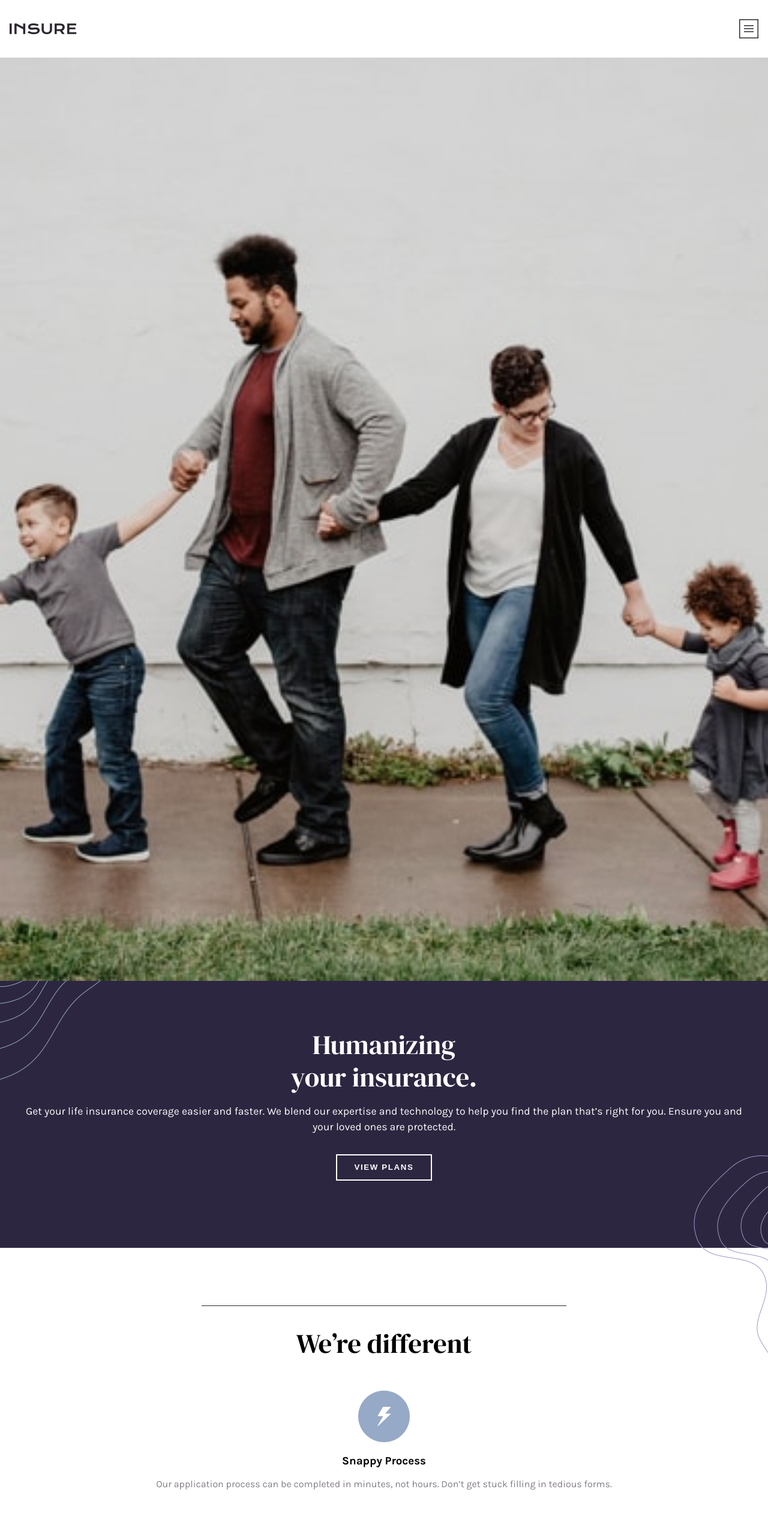
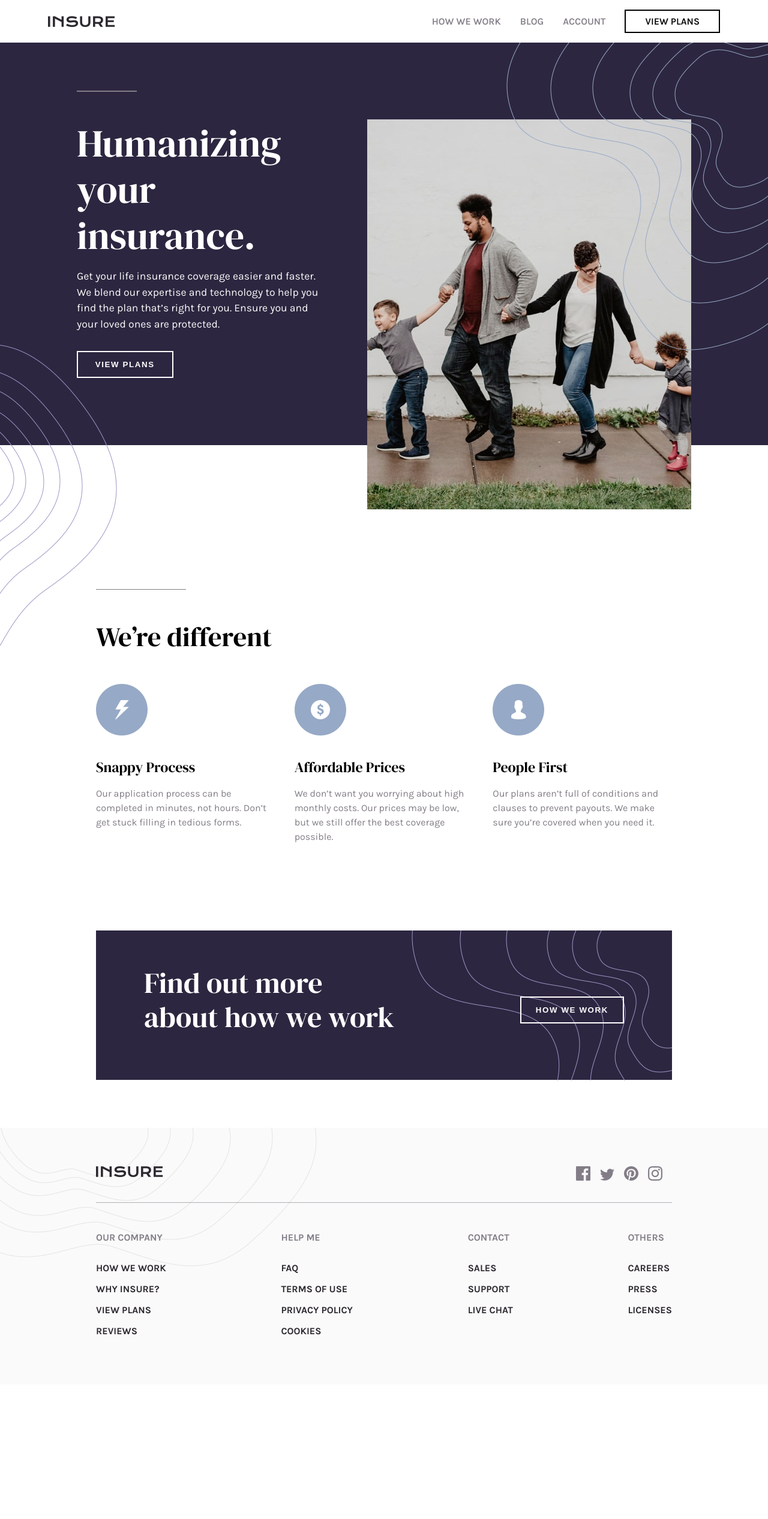
Before and after one commit to ini-s/insure-landing-page, a Next.js app: page / in a window 1280 px wide. Shown: the top 2532 px of the page at 60% size. After the commit the page ends 2308 px from the top, so only its background shows below. Built offline with nearby package versions, Linux system fonts and the light colour scheme.

Commit message:
style: style desktop view

```diff
--- a/pages/Footer.tsx
+++ b/pages/Footer.tsx
@@ -11,6 +11,14 @@ export default function Footer() {
                 width={374}
                 height={173}
             />
+             <Image
+                className={styles.bgFooterDesktop}
+                src="/images/bg-pattern-footer-desktop.png"
+                alt="bg-pattern-footer-desktop"
+                width={528}
+                height={231}
+            />
+            <div className={styles.footerTop}>
                 <Image
                     className={styles.logo}
                     src="/images/logo.png"
@@ -48,9 +56,12 @@ export default function Footer() {
                         height={24}
                     />
                 </div>
+
+            </div>
             <div className={styles.line}></div>
             <ul className={styles.nav}>
-                <li>
+                <li className={styles.navFlexContainer}>
+                    <div className={styles.col}>
                         <p className={styles.p}>
                             Our company
                         </p>
@@ -68,6 +79,8 @@ export default function Footer() {
                                 <a className={styles.footerLink}>Reviews</a>
                             </li>
                         </ul>
+                    </div>
+                    <div className={styles.col}>
                         <p className={styles.p}>
                             Help me
                         </p>
@@ -85,6 +98,8 @@ export default function Footer() {
                                 <a className={styles.footerLink}>Cookies</a>
                             </li>
                         </ul>
+                    </div>
+                    <div className={styles.col}>
                         <p className={styles.p}>
                             Contact
                         </p>
@@ -99,6 +114,8 @@ export default function Footer() {
                                 <a className={styles.footerLink}>Live chat</a>
                             </li>
                         </ul>
+                    </div>
+                    <div className={styles.col}>
                         <p className={styles.p}>
                             Others
                         </p>
@@ -113,6 +130,7 @@ export default function Footer() {
                                 <a className={styles.footerLink}>Licenses</a>
                             </li>
                         </ul>
+                    </div>
                 </li>
             </ul>
         </footer>
--- a/pages/Header.tsx
+++ b/pages/Header.tsx
@@ -16,8 +16,22 @@ export default function Header() {
                 width={112}
                 height={18}
             />
-            {/* <nav className={styles.mainNav}>
-            </nav> */}
+            <nav className={styles.mainNav}>
+                <ul className={styles.mainNavUl}>
+                    <li className={styles.mainNavList}>
+                        <a className={styles.mainNavLink}>How we work</a>
+                    </li>
+                    <li className={styles.mainNavList}>
+                        <a className={styles.mainNavLink}>Blog</a>
+                    </li>
+                    <li className={styles.mainNavList}>
+                        <a className={styles.mainNavLink}>Account</a>
+                    </li>
+                    <li className={styles.navPlan}>
+                        <a>View plans</a>
+                    </li>
+                </ul>
+            </nav>
             {
                 !active ?
                     <Image
--- a/pages/Home.tsx
+++ b/pages/Home.tsx
@@ -15,11 +15,12 @@ export default function Home() {
                 className={styles.introDesktop}
                 src="/images/image-intro-desktop.jpg"
                 alt="intro-desktop"
-                width={375}
-                height={451}
+                width={540}
+                height={650}
             />
             <div className={styles.violet}>
                 <div className={styles.text}>
+                    <div className={styles.line}></div>
                     <h1 className={styles.heading1}>
                         Humanizing <br /> your insurance.
                     </h1>
@@ -46,6 +47,20 @@ export default function Home() {
                     width={124}
                     height={330}
                 />
+                 <Image
+                    className={styles.bgIntroLeftDesktop}
+                    src="/images/bg-pattern-intro-left-desktop.png"
+                    alt="bg-pattern-intro-left-desktop"
+                    width={195}
+                    height={504}
+                />
+                <Image
+                    className={styles.bgIntroRightDesktop}
+                    src="/images/bg-pattern-intro-right-desktop.png"
+                    alt="bg-pattern-intro-right-desktop"
+                    width={436}
+                    height={593}
+                />
             </div>
         </section>
     )
--- a/pages/Middle.tsx
+++ b/pages/Middle.tsx
@@ -60,7 +60,7 @@ export default function Middle() {
             <div className={styles.violet}>
                 <div className={styles.workText}>
                     <h2 className={styles.heading2b}>
-                        Find out more about how we work
+                        Find out more <br className={styles.violetBreak}/> about how we work
                     </h2>
                     <button className={styles.workBtn}>
                         How we work
@@ -73,6 +73,13 @@ export default function Middle() {
                     width={176}
                     height={317}
                 />
+                <Image
+                    className={styles.bgWorkDesktop}
+                    src="/images/bg-pattern-how-we-work-desktop.png"
+                    alt="bg-pattern-how-we-work-desktop"
+                    width={434}
+                    height={250}
+                />
             </div>
         </section>
     )
--- a/styles/Footer.module.css
+++ b/styles/Footer.module.css
@@ -18,10 +18,18 @@
     transition: 0.4s ease;
 }
 
+.icon:hover{
+    color: black;
+}
+
 .bgFooterMobile {
     position: absolute;
     top: 0;
     left: 0;
+}
+
+.bgFooterDesktop {
+    display: none;
 }
 
 .line {
@@ -29,6 +37,7 @@
     height: 0.5px;
     margin: 2rem auto;
     background-color: hsl(273, 4%, 51%);
+    opacity: 0.6;
 }
 
 .p,
@@ -46,6 +55,55 @@
     color: hsl(270, 9%, 17%);
 }
 
+.footerLink:hover{
+    text-decoration: underline;
+}
+
 .navList {
     margin-bottom: 1rem;
 }
+
+.nav,
+.footerTop {
+    position: relative;
+    z-index: 4;
+}
+
+
+@media screen and (min-width: 767px) {
+    .footer {
+        text-align: left;
+        padding: 4rem 5rem;
+    }
+
+    .navFlexContainer,
+    .footerTop {
+        display: flex;
+        justify-content: space-between;
+    }
+
+    .logo,
+    .footerIcons {
+        margin-bottom: 0;
+    }
+
+    .bgFooterDesktop {
+        display: block;
+        position: absolute;
+        top: 0;
+        left: 0;
+    }
+
+    .bgFooterMobile {
+        display: none;
+    }
+    .p{
+        margin-top: 1rem;
+    }
+}
+
+@media screen and (min-width: 969px) {
+    .footer {
+        padding: 4rem 10rem;
+    }
+}
--- a/styles/Header.module.css
+++ b/styles/Header.module.css
@@ -1,16 +1,23 @@
-.header{
+.header {
     display: flex;
     justify-content: space-between;
     align-items: center;
     background-color: white;
     padding: 2rem 1rem;
+    position: relative;
+    z-index: 10;
 }
 
-.hamburger{
+.hamburger,
+.close {
     cursor: pointer;
 }
 
-.sideNav{
+.mainNav {
+    display: none;
+}
+
+.sideNav {
     position: absolute;
     z-index: 3;
     top: 96px;
@@ -23,14 +30,14 @@
     padding: 4rem 2rem;
 }
 
-.navList{
+.navList {
     font-weight: 400;
     margin-bottom: 2rem;
     text-transform: uppercase;
     font-size: 1.2rem;
 }
 
-.plansBtn{
+.plansBtn {
     border: none;
     background-color: transparent;
     text-transform: uppercase;
@@ -43,7 +50,7 @@
     letter-spacing: 0.1rem;
 }
 
-.bgMobileNav{
+.bgMobileNav {
     position: absolute;
     z-index: 4;
     left: 0;
@@ -52,8 +59,65 @@
     object-fit: contain;
 }
 
-@media screen and (min-width: 390px){
-    .bgMobileNav{
+.mainNavUl {
+    display: flex;
+    justify-content: space-between;
+    align-items: center;
+}
+
+.mainNavList {
+    margin-right: 2rem;
+    text-transform: uppercase;
+    color: hsl(273, 4%, 51%);
+    font-weight: 600;
+}
+
+.mainNavLink:hover {
+    color: black;
+}
+
+.navPlan {
+    text-transform: uppercase;
+    border: 2px solid black;
+    padding: 0.5rem 2rem;
+    font-weight: 600;
+    cursor: pointer;
+    transition: 0.4s ease;
+}
+
+.navPlan:hover{
+    color: white;
+    background-color: black;
+}
+
+@media screen and (min-width: 390px) {
+    .bgMobileNav {
         object-fit: cover;
     }
 }
+
+@media screen and (min-width: 767px) {
+    .mainNav {
+        display: block;
+    }
+
+    .hamburger {
+        display: none;
+    }
+
+    .header {
+        padding: 1rem 4rem;
+    }
+}
+
+@media screen and (max-width: 768px) {
+    .mainNavList {
+        margin-right: 1rem;
+    }
+}
+
+@media screen and (min-width: 900px) {
+    .header {
+        padding: 1rem 5rem;
+    }
+}
--- a/styles/Home.module.css
+++ b/styles/Home.module.css
@@ -7,6 +7,10 @@
 
 .introDesktop {
     display: none;
+    position: absolute;
+    z-index: 3;
+    right: 4rem;
+    top: 9rem;
 }
 
 .heading1 {
@@ -22,11 +26,12 @@
     background-color: hsl(256, 26%, 20%);
     color: white;
     position: relative;
+    text-align: center;
 }
 
-.text{
+.text {
     position: relative;
-    z-index: 2;
+    z-index: 4;
 }
 
 .p {
@@ -39,7 +44,7 @@
 .plansBtn {
     color: white;
     margin-top: 1rem;
-    background-color: transparent;
+    background-color: hsl(256, 26%, 20%);
     text-transform: uppercase;
     padding: 0.8rem 1.8rem;
     border: 2px solid white;
@@ -49,14 +54,131 @@
     transform: 0.4s ease;
 }
 
+.plansBtn:hover {
+    background-color: white;
+    color: hsl(256, 26%, 20%);
+}
+
 .bgIntroLeftMobile {
     position: absolute;
-    top:0;
-    left:0;
+    top: 0;
+    left: 0;
 }
 
-.bgIntroRightMobile{
+.bgIntroRightMobile {
     position: absolute;
-    bottom:-11rem;
-    right:0;
+    bottom: -11rem;
+    right: 0;
 }
+
+.bgIntroLeftDesktop {
+    display: none;
+    position: absolute;
+    left: 0;
+    bottom: -21rem;
+}
+
+.bgIntroRightDesktop {
+    display: none;
+    position: absolute;
+    right: 0;
+    top: -5rem;
+    z-index: 4;
+}
+
+.line {
+    display: none;
+    height: 2px;
+    width: 100px;
+    background-color: hsl(273, 4%, 51%);
+    margin-bottom: 3rem;
+}
+
+@media screen and (min-width: 767px) {
+
+    .home {
+        position: relative;
+    }
+
+}
+
+@media screen and (min-width: 900px) {
+
+    .heading1 {
+        font-size: 2.8rem;
+    }
+
+}
+
+@media screen and (min-width: 969px) {
+
+    .bgIntroLeftDesktop,
+    .bgIntroRightDesktop,
+    .line {
+        display: block;
+    }
+
+    .bgIntroLeftMobile,
+    .bgIntroRightMobile {
+        display: none;
+    }
+
+    .introDesktop {
+        display: block;
+    }
+
+    .introMobile {
+        display: none;
+    }
+
+    .violet {
+        text-align: left;
+        padding-left: 4rem;
+    }
+
+    .text {
+        width: 32%;
+    }
+}
+
+
+@media screen and (min-width: 1050px) {
+    .text {
+        width: 40%;
+    }
+
+    .introDesktop{
+        top: 6rem;
+    }
+}
+
+@media screen and (min-width: 1200px) {
+    .violet {
+        padding: 5rem 8rem 7rem 8rem;
+    }
+
+    .heading1 {
+        font-size: 4rem;
+    }
+
+    .introDesktop {
+        right: 8rem;
+        top: 8rem;
+    }
+}
+
+@media screen and (min-width: 1300px) {
+    .text {
+        width: 45%;
+    }
+
+    .introDesktop {
+        top: 6rem;
+    }
+}
+
+@media screen and (min-width: 1350px) {
+    .text {
+        width: 50%;
+    }
+}
--- a/styles/Middle.module.css
+++ b/styles/Middle.module.css
@@ -5,16 +5,25 @@
 .line {
     width: 50%;
     height: 1px;
-    margin: 0 auto;
+    margin: 0 auto 2rem auto;
     background-color: hsl(270, 9%, 17%);
-    margin-bottom: 2rem;
+    opacity: 0.6;
+
+}
+
+.heading2,
+.heading3 {
+    font-family: 'DM Serif Display', serif;
+    font-weight: 400;
 }
 
 .heading2 {
     font-size: 2.8rem;
-    font-family: 'DM Serif Display', serif;
-    font-weight: 400;
     margin-bottom: 3rem;
+}
+
+.heading3 {
+    font-size: 1.5rem;
 }
 
 .icon,
@@ -56,16 +65,127 @@
     border: 2px solid white;
     font-weight: 600;
     letter-spacing: 0.1rem;
-    cursor: pointer;
-    transform: 0.4s ease;
 }
 
-.workText{
+.workBtn:hover {
+    background-color: white;
+    color: hsl(256, 26%, 20%);
+}
+
+.workText {
     position: relative;
     z-index: 2;
 }
+
 .bgWorkMobile {
     position: absolute;
     top: 0;
     right: 0;
 }
+
+.bgWorkDesktop {
+    display: none;
+    position: absolute;
+    top: 0;
+    right: 0;
+}
+
+.violetBreak {
+    display: none;
+}
+
+@media screen and (min-width: 767px) {
+    .middle {
+        padding: 15rem 5rem 5rem 5rem;
+    }
+
+    .middleFlexBox {
+        display: grid;
+        gap: 2rem;
+        grid-template-columns: repeat(auto-fit, minmax(180px, 1fr));
+        text-align: center;
+    }
+
+    .heading2{
+        text-align: center;
+    }
+
+    .icon {
+        margin-bottom: 2rem;
+    }
+
+    .violet {
+        margin-top: 5rem;
+        padding: 2rem 5rem;
+    }
+
+    .heading2b {
+        font-size: 2.5rem;
+        flex-basis: 60%;
+    }
+
+    .bgWorkMobile {
+        display: none;
+    }
+
+    .bgWorkDesktop {
+        display: block;
+    }
+
+    .workText {
+        display: flex;
+        justify-content: space-between;
+        align-items: center;
+    }
+}
+
+
+@media screen and (min-width: 900px) {
+    .violet {
+        padding-block: 3.3rem;
+    }
+}
+
+@media screen and (min-width: 1100px) {
+    .violetBreak {
+        display: block;
+    }
+}
+
+@media screen and (min-width: 1060px) {
+    .violet {
+        padding-block: 3.3rem !important;
+    }
+}
+
+@media screen and (min-width: 1176px) {
+    .heading2b {
+        font-size: 3rem;
+    }
+
+    .violet {
+        padding-block: 2.7rem !important;
+    }
+}
+
+@media screen and (min-width: 969px) {
+    .middle {
+        padding: 15rem 10rem 5rem 10rem;
+    }
+
+    .violet {
+        padding-block: 2rem;
+    }
+
+    .middleFlexBox {
+        grid-template-columns: repeat(auto-fit, minmax(250px, 1fr));
+    }
+
+    .middleFlexBox, .heading2{
+        text-align: left;
+    }
+     .line {
+        width: 150px;
+        margin: 0 0 3rem 0;
+    }
+}
--- a/styles/globals.css
+++ b/styles/globals.css
@@ -22,8 +22,15 @@ main {
 a,
 button {
   cursor: pointer;
+  transition: 0.4s ease;
 }
 
 ul li {
   list-style: none;
 }
+
+@media screen and (min-width: 767px){
+  main{
+    text-align: left;
+  }
+}
```
Lines whose indentation alone changed are shown as unchanged.
